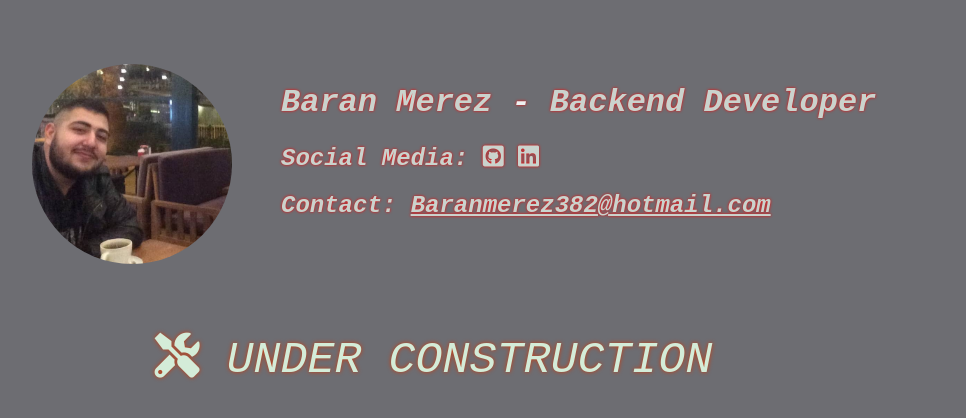
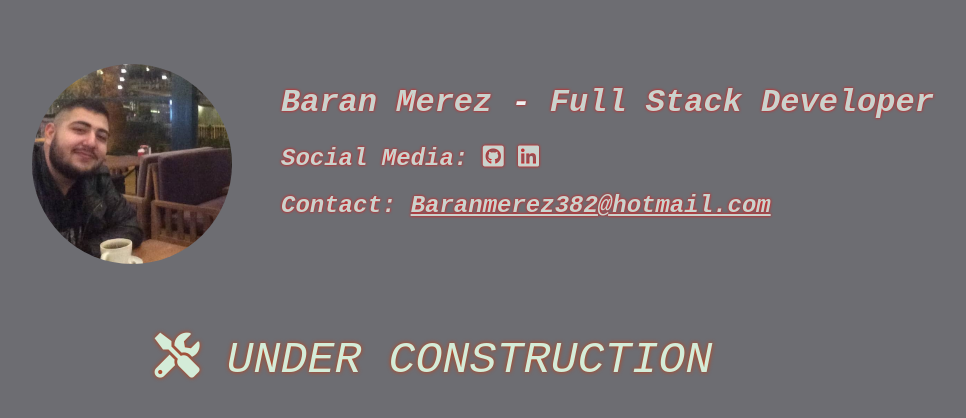
Before and after one commit to baranmerez/baranmerez.github.io, a plain HTML site: page index.html in a window 1280 px wide. Shown: the whole page, without its empty margins (268-1234 px from the left). Drawn offline with Linux system fonts and the light colour scheme.

Commit message:
Title information has been changed

```diff
--- a/index.html
+++ b/index.html
@@ -24,7 +24,7 @@
 
     <!-- Content -->
     <div class="content">
-      <h1>Baran Merez <span class="separate">-</span> Backend Developer</h1>
+      <h1>Baran Merez <span class="separate">-</span> Full Stack Developer</h1>
       <h2> Social Media:
         <a href="https://github.com/baranmerez"><i class="fab fa-github-square"></i></a>
         <a href="https://www.linkedin.com/in/baranmerez"><i class="fab fa-linkedin"></i></a>
```
